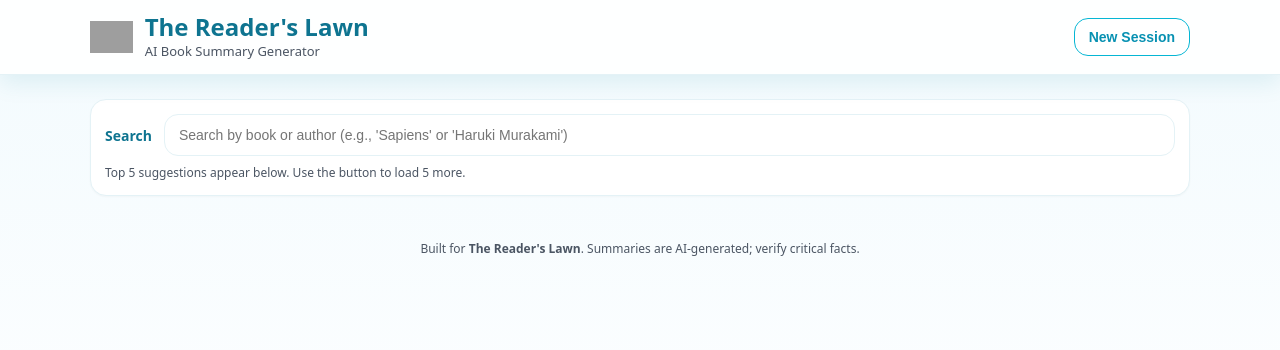
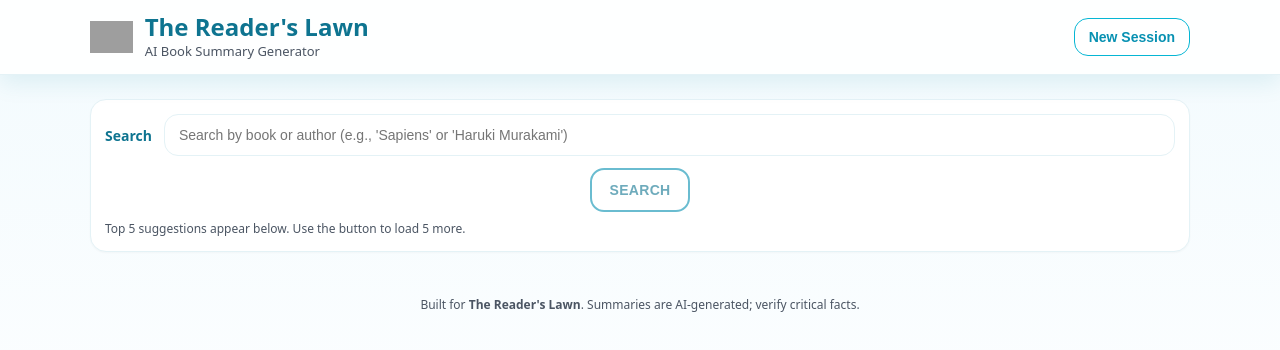
Before and after one commit to unforgettablekartik/trl, a Next.js app: page / in a window 1280 px wide. Shown: the top 350 px of the page. Built offline with nearby package versions, Linux system fonts and the light colour scheme; grey boxes are pictures that could not be loaded.

Commit message:
Update TRLBookSummaryGenerator.tsx

```diff
--- a/components/TRLBookSummaryGenerator.tsx
+++ b/components/TRLBookSummaryGenerator.tsx
@@ -41,7 +41,7 @@ const useDebounced = (value: string, delay = 450) => {
 };
 
 // -------------------- UI PRIMITIVES --------------------
-const Button = ({ children, onClick, disabled, variant = 'primary' }: { children: React.ReactNode; onClick?: () => void; disabled?: boolean; variant?: 'primary' | 'outline' | 'ghost' }) => (
+const Button = ({ children, onClick, disabled, variant = 'primary' }: { children: React.ReactNode; onClick?: () => void; disabled?: boolean; variant?: 'primary' | 'outline' | 'ghost' | 'search' }) => (
   <button className={`trl-btn trl-btn--${variant} ${disabled ? 'is-disabled' : ''}`} onClick={onClick} disabled={disabled}>{children}</button>
 );
 
@@ -100,18 +100,15 @@ export default function TRLBookSummaryGenerator() {
   const abortRef = useRef<AbortController | null>(null);
 
   // ---- Google Books Search ----
-  useEffect(() => {
-    if (!debouncedQuery || debouncedQuery.trim().length < 2) {
-      setBooks([]); setVisibleCount(5); return;
-    }
-    (async () => {
+  async function doSearch(q: string) {
+    if (!q || q.trim().length < 2) { setBooks([]); setVisibleCount(5); return; }
     try {
       setLoadingSearch(true);
       abortRef.current?.abort();
       const ac = new AbortController();
       abortRef.current = ac;
       const url = new URL('https://www.googleapis.com/books/v1/volumes');
-        url.searchParams.set('q', debouncedQuery);
+      url.searchParams.set('q', q);
       url.searchParams.set('maxResults', '30');
       url.searchParams.set('printType', 'books');
       url.searchParams.set('orderBy', 'relevance');
@@ -124,7 +121,11 @@ export default function TRLBookSummaryGenerator() {
       });
       setBooks(items); setVisibleCount(5);
     } catch (e: any) { if (e?.name !== 'AbortError') console.error(e); } finally { setLoadingSearch(false); }
-    })();
+  }
+
+  useEffect(() => {
+    if (!debouncedQuery || debouncedQuery.trim().length < 2) { setBooks([]); setVisibleCount(5); return; }
+    doSearch(debouncedQuery);
   }, [debouncedQuery]);
 
   const visibleBooks = useMemo(() => books.slice(0, visibleCount), [books, visibleCount]);
@@ -191,6 +192,9 @@ export default function TRLBookSummaryGenerator() {
             <div className="trl-search">
               <label className="trl-search__label">Search</label>
               <Input placeholder="Search by book or author (e.g., 'Sapiens' or 'Haruki Murakami')" value={query} onChange={(e) => setQuery(e.target.value)} />
+            </div>
+            <div className="trl-search__actions">
+              <Button variant="search" onClick={() => doSearch(query)} disabled={query.trim().length < 2 || loadingSearch}>SEARCH</Button>
             </div>
             <div className="trl-help">Top 5 suggestions appear below. Use the button to load 5 more.</div>
           </Card>
@@ -342,6 +346,8 @@ export default function TRLBookSummaryGenerator() {
         .trl-btn--outline{ background:#fff; color: var(--brand-700); border-color: var(--brand-600); }
         .trl-btn--outline:hover{ background:#ECFDFF; }
         .trl-btn--ghost{ background:transparent; color: var(--brand-700); }
+        .trl-btn--search{ background:#fff; color: var(--brand-800); border-color: var(--brand-700); border-width:2px; font-weight:700; letter-spacing:.3px; padding:12px 18px; }
+        .trl-btn--search:hover{ background:#ECFDFF; }
 
         /* Inputs */
         .trl-input{ width:100%; border:1px solid var(--line); border-radius:14px; padding:12px 14px; font-size:14px; outline:none; }
@@ -355,6 +361,7 @@ export default function TRLBookSummaryGenerator() {
         .trl-search{ display:flex; align-items:center; gap:12px; }
         .trl-search__label{ font-weight:600; color:var(--brand-800); font-size:14px; }
         .trl-help{ margin-top:8px; font-size:12px; color:var(--muted); }
+        .trl-search__actions{ display:flex; justify-content:center; margin-top:12px; }
 
         /* Grid */
         .trl-grid{ display:grid; grid-template-columns: 1fr; gap:10px; margin-top:16px; }
```
Lines whose indentation alone changed are shown as unchanged.
